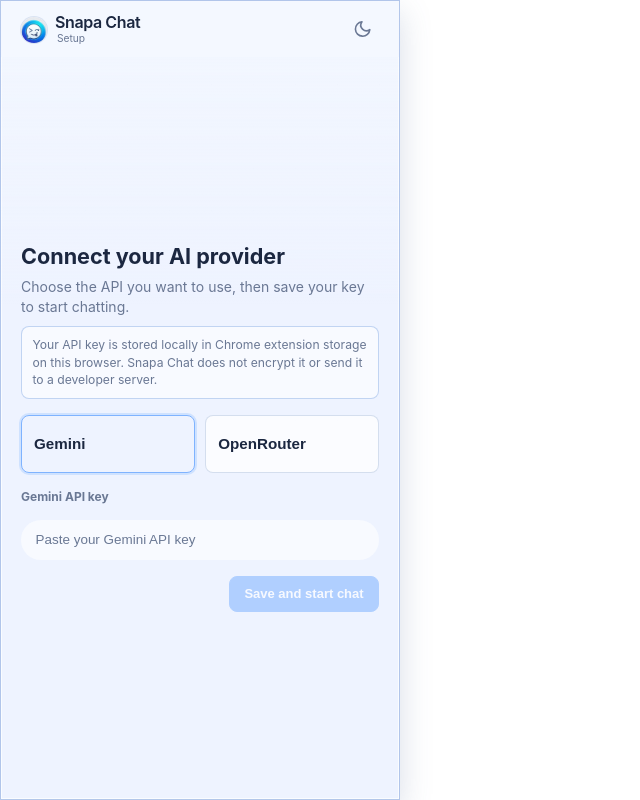
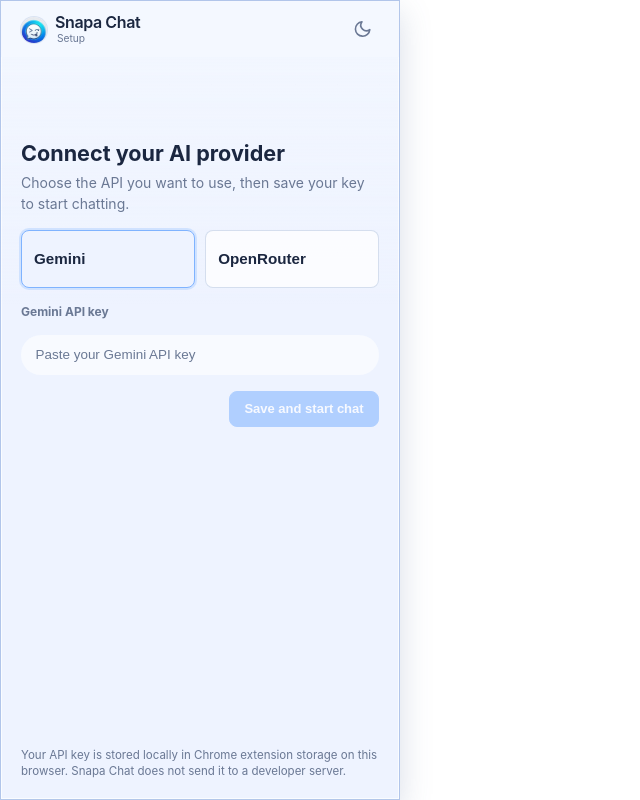
Before and after one commit to TueTu/snapa-chrome-extension, a React (Vite) app in the folder extension/: page / in a window 1280 px wide. Shown: the whole page, without its empty margins (0-640 px from the left). Built offline with nearby package versions, Linux system fonts and the light colour scheme.

Commit message:
remove the border of API-key note

```diff
--- a/extension/src/App.jsx
+++ b/extension/src/App.jsx
@@ -1762,10 +1762,6 @@
           <div className="setup-copy">
             <h2>Connect your AI provider</h2>
             <p>Choose the API you want to use, then save your key to start chatting.</p>
-            <p className="setup-note">
-              Your API key is stored locally in Chrome extension storage on this browser. Snapa
-              Chat does not encrypt it or send it to a developer server.
-            </p>
           </div>
 
           <div className="provider-grid" role="radiogroup" aria-label="AI provider">
@@ -1835,6 +1831,10 @@
               {isSavingConfig ? "Checking..." : "Save and start chat"}
             </button>
           </div>
+          <p className="setup-note">
+            Your API key is stored locally in Chrome extension storage on this browser.
+            Snapa Chat does not send it to a developer server.
+          </p>
         </main>
       </div>
     );
--- a/extension/src/index.css
+++ b/extension/src/index.css
@@ -268,6 +268,10 @@
   gap: 1rem;
 }
 
+.setup-copy {
+  margin-top: 4rem;
+}
+
 .setup-copy h2 {
   margin: 0 0 0.4rem;
   color: var(--text-color);
@@ -281,15 +285,6 @@
   color: var(--text-secondary);
   font-size: 0.875rem;
   line-height: 1.45;
-}
-
-.setup-copy .setup-note {
-  margin-top: 0.55rem;
-  padding: 0.55rem 0.65rem;
-  border: 1px solid color-mix(in srgb, var(--border-color) 78%, var(--primary-color) 22%);
-  border-radius: 0.5rem;
-  background: color-mix(in srgb, var(--input-bg) 78%, transparent);
-  font-size: 0.76rem;
 }
 
 .provider-grid {
@@ -350,6 +345,13 @@
   display: flex;
   justify-content: flex-end;
   gap: 0.65rem;
+}
+
+.setup-note {
+  margin: auto 0 0;
+  color: var(--text-secondary);
+  font-size: 0.72rem;
+  line-height: 1.4;
 }
 
 .setup-save {
```
